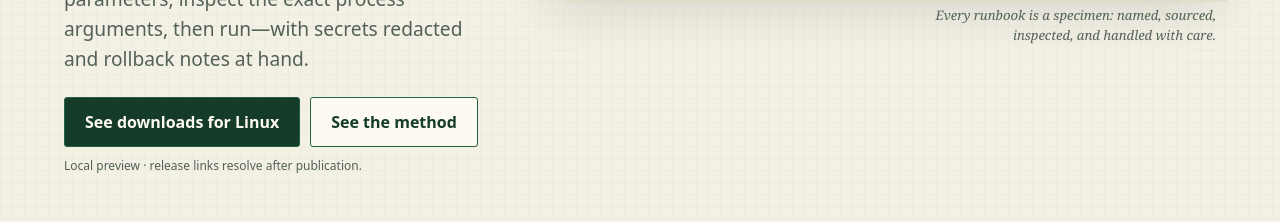
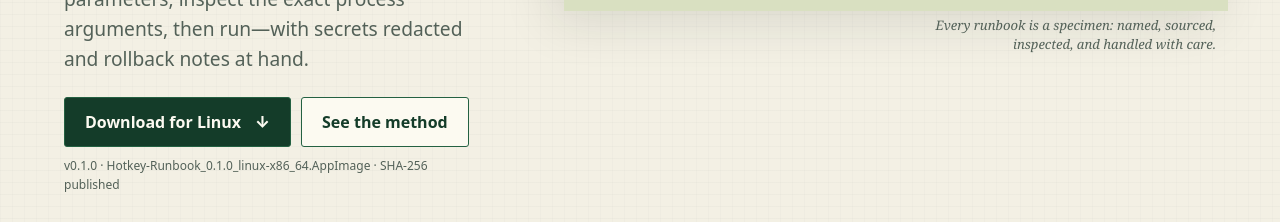
Before and after one commit to B-Divyesh/sf-hotkey-runbook, a website built with Vite: page site/index.html in a window 1280 px wide. Shown: the part 730-952 px from the top of the page. Built offline with nearby package versions, Linux system fonts and the light colour scheme.

Commit message:
release: verify and document v0.1.0

```diff
--- /dev/null
+++ b/public/latest.json
@@ -0,0 +1,26 @@
+{
+  "version": "v0.1.0",
+  "publishedAt": "2026-08-28T09:18:07.703Z",
+  "platforms": {
+    "macos-arm64": {
+      "file": "Hotkey-Runbook_0.1.0_macos-arm64.dmg",
+      "sha256": "c68d17f8c75da17cae02b5ed1cfe9dbe17de91a247715efd619a2c5a7e628638",
+      "url": "https://github.com/B-Divyesh/sf-hotkey-runbook/releases/download/v0.1.0/Hotkey-Runbook_0.1.0_macos-arm64.dmg"
+    },
+    "macos-x86_64": {
+      "file": "Hotkey-Runbook_0.1.0_macos-x86_64.dmg",
+      "sha256": "3b83540f40eb6338afff9f7899bbb42b20ca252d7d204f8f837b7648803f7b5d",
+      "url": "https://github.com/B-Divyesh/sf-hotkey-runbook/releases/download/v0.1.0/Hotkey-Runbook_0.1.0_macos-x86_64.dmg"
+    },
+    "windows-x86_64": {
+      "file": "Hotkey-Runbook_0.1.0_windows-x86_64.msi",
+      "sha256": "00b0b17428d4cd1c0d405888a9307f4266fb013a1f3ac6a2a7d243b4585e118a",
+      "url": "https://github.com/B-Divyesh/sf-hotkey-runbook/releases/download/v0.1.0/Hotkey-Runbook_0.1.0_windows-x86_64.msi"
+    },
+    "linux-x86_64": {
+      "file": "Hotkey-Runbook_0.1.0_linux-x86_64.AppImage",
+      "sha256": "61da3938e0d07096ab14bcb850b83922714e8ad3fdfc53ccf5793ee646da1899",
+      "url": "https://github.com/B-Divyesh/sf-hotkey-runbook/releases/download/v0.1.0/Hotkey-Runbook_0.1.0_linux-x86_64.AppImage"
+    }
+  }
+}
--- a/scoop-bucket/hotkey-runbook.json
+++ b/scoop-bucket/hotkey-runbook.json
@@ -4,7 +4,7 @@
   "homepage": "https://hotkey-runbook.sociobot.in",
   "license": "MIT",
   "url": "https://github.com/B-Divyesh/sf-hotkey-runbook/releases/download/v0.1.0/Hotkey-Runbook_0.1.0_windows-x86_64.msi",
-  "hash": "RELEASE_SHA256_PLACEHOLDER",
+  "hash": "00b0b17428d4cd1c0d405888a9307f4266fb013a1f3ac6a2a7d243b4585e118a",
   "installer": { "script": "Start-Process msiexec.exe -ArgumentList @('/i', \"$dir\\$fname\", '/passive') -Wait" },
   "uninstaller": { "script": "Write-Host 'Uninstall Hotkey Runbook from Windows Settings > Apps.'" },
   "checkver": { "github": "https://github.com/B-Divyesh/sf-hotkey-runbook" }
--- a/site/index.html
+++ b/site/index.html
@@ -24,7 +24,7 @@
           <p id="download-status" class="download-status" aria-live="polite">Detecting your platform…</p>
         </div>
         <figure class="hero-art">
-          <picture><source media="(max-width: 700px)" srcset="/assets/hero-field-guide-960.webp"><img src="/assets/hero-field-guide-1536.webp" srcset="/assets/hero-field-guide-960.webp 960w, /assets/hero-field-guide-1536.webp 1536w" sizes="(max-width: 900px) 100vw, 56vw" width="1536" height="1024" alt="A pressed fern arranged like a branching command tree on an open botanical field guide" decoding="async" fetchpriority="high"></picture>
+          <picture><source type="image/webp" srcset="/assets/hero-field-guide-960.webp 960w, /assets/hero-field-guide-1536.webp 1536w" sizes="(max-width: 900px) 100vw, 56vw"><img src="/assets/hero-field-guide-1536.jpg" width="1536" height="1024" alt="A pressed fern arranged like a branching command tree on an open botanical field guide" decoding="async" fetchpriority="high"></picture>
           <figcaption>Every runbook is a specimen: named, sourced, inspected, and handled with care.</figcaption>
         </figure>
       </section>
--- a/site/main.ts
+++ b/site/main.ts
@@ -2,7 +2,9 @@ import "./style.css";
 import { consumeLicenseFromUrl, saveAndVerifyLicense, verifyLicense } from "../src/license";
 
 const REPO = "B-Divyesh/sf-hotkey-runbook";
-const MANIFEST = `https://github.com/${REPO}/releases/latest/download/latest.json`;
+const RELEASE_MANIFEST = `https://github.com/${REPO}/releases/latest/download/latest.json`;
+const RELEASE_PAGE = `https://github.com/${REPO}/releases/latest`;
+const MANIFEST = "/latest.json";
 interface Asset { url: string; sha256: string; file: string }
 interface ReleaseManifest { version: string; platforms: Record<string, Asset> }
 
@@ -21,11 +23,7 @@ async function downloads(): Promise<void> {
   const primary = document.querySelector<HTMLAnchorElement>("#primary-download")!;
   const status = document.querySelector<HTMLElement>("#download-status")!;
   const detected = platform();
-  if (["localhost", "127.0.0.1"].includes(location.hostname)) {
-    primary.textContent = `See downloads for ${label(detected)}`;
-    status.textContent = "Local preview · release links resolve after publication.";
-    return;
-  }
+  primary.dataset.releaseManifest = RELEASE_MANIFEST;
   try {
     const response = await fetch(MANIFEST, { headers: { Accept: "application/json" } });
     if (!response.ok) throw new Error("release manifest unavailable");
@@ -36,7 +34,8 @@ async function downloads(): Promise<void> {
     status.textContent = `${manifest.version} · ${asset ? asset.file : "Choose a platform below"} · SHA-256 published`;
   } catch {
     primary.textContent = `See downloads for ${label(detected)}`;
-    status.textContent = navigator.onLine ? "The release manifest is not published yet. Open GitHub Releases for current builds." : "You appear offline. Downloads will resume when you reconnect.";
+    primary.href = RELEASE_PAGE;
+    status.textContent = navigator.onLine ? "The release manifest could not be read. Open GitHub Releases for current builds." : "You appear offline. Downloads will resume when you reconnect.";
   }
 }
 
--- a/winget/manifests/h/HotkeyRunbook/HotkeyRunbook.yaml
+++ b/winget/manifests/h/HotkeyRunbook/HotkeyRunbook.yaml
@@ -10,6 +10,6 @@ InstallerType: wix
 Installers:
   - Architecture: x64
     InstallerUrl: https://github.com/B-Divyesh/sf-hotkey-runbook/releases/download/v0.1.0/Hotkey-Runbook_0.1.0_windows-x86_64.msi
-    InstallerSha256: RELEASE_SHA256_PLACEHOLDER
+    InstallerSha256: 00b0b17428d4cd1c0d405888a9307f4266fb013a1f3ac6a2a7d243b4585e118a
 ManifestType: singleton
 ManifestVersion: 1.6.0
```
Also changed, not shown: tests/e2e/site.spec.ts (+1 -0 lines), .factory/design.md, .factory/handoff.md, .github/workflows/release.yml, .github/workflows/site.yml, README.md, public/assets/hero-field-guide-1536.jpg (added).
